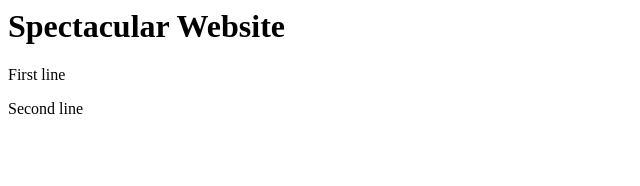
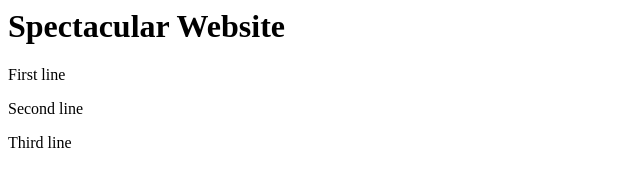
Before and after one commit to HSEGithub/learn-git, a plain HTML site: page index.html in a window 1280 px wide. Shown: the full height of the page, 0-640 px from the left. Drawn offline with Linux system fonts and the light colour scheme.

Commit message:
Third Commit

```diff
--- a/index.html
+++ b/index.html
@@ -4,5 +4,6 @@
         <h1>Spectacular Website</h1>
         <p>First line</p>
         <p>Second line</p>
+        <p>Third line</p>
     </body>
 </html>
```
